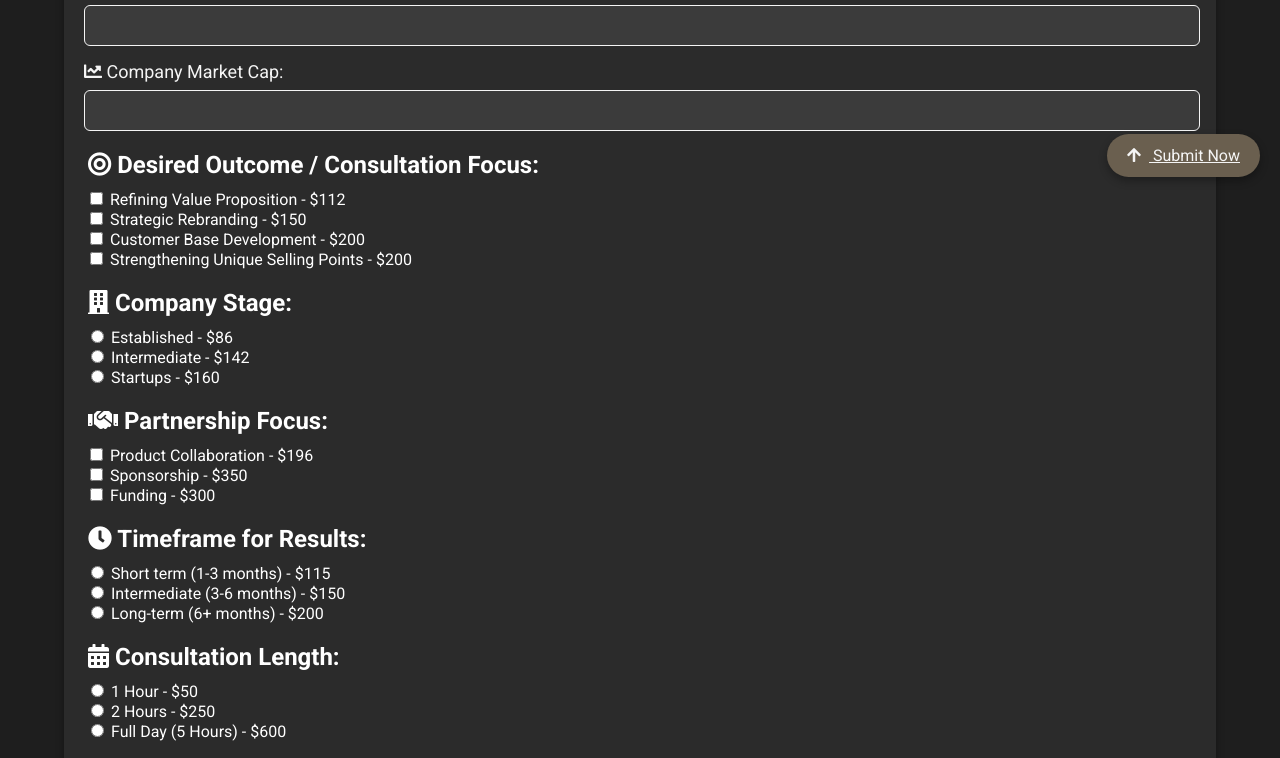
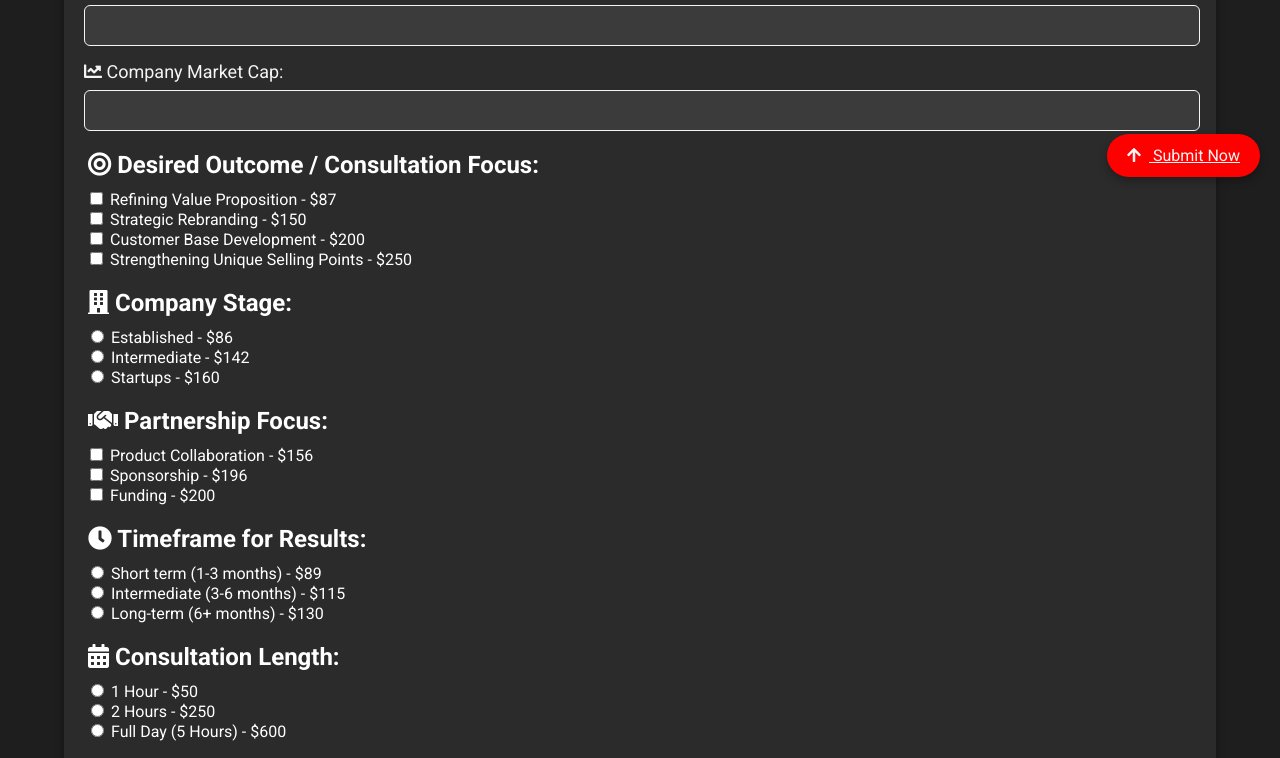
Before and after one commit to fadi077/Gem-Bizz, a plain HTML site: page index.html in a window 1280 px wide. Shown: the part 603-1361 px from the top of the page. Drawn offline with Linux system fonts and the light colour scheme.

Commit message:
Add files via upload

```diff
--- a/index.html
+++ b/index.html
@@ -42,10 +42,10 @@
             <!-- Desired Outcome Section -->
             <fieldset>
                 <legend><i class="fas fa-bullseye"></i> Desired Outcome / Consultation Focus:</legend>
-                <input type="checkbox" value="112" onchange="updatePrice()"> Refining Value Proposition - $112<br>
+                <input type="checkbox" value="112" onchange="updatePrice()"> Refining Value Proposition - $87<br>
                 <input type="checkbox" value="150" onchange="updatePrice()"> Strategic Rebranding - $150<br>
                 <input type="checkbox" value="200" onchange="updatePrice()"> Customer Base Development - $200<br>
-                <input type="checkbox" value="200" onchange="updatePrice()"> Strengthening Unique Selling Points - $200<br>
+                <input type="checkbox" value="200" onchange="updatePrice()"> Strengthening Unique Selling Points - $250<br>
             </fieldset>
 
             <!-- Company Stage Section -->
@@ -59,17 +59,17 @@
             <!-- Partnership Focus Section -->
             <fieldset>
                 <legend><i class="fas fa-handshake"></i> Partnership Focus:</legend>
-                <input type="checkbox" value="196" onchange="updatePrice()"> Product Collaboration - $196<br>
-                <input type="checkbox" value="350" onchange="updatePrice()"> Sponsorship - $350<br>
-                <input type="checkbox" value="300" onchange="updatePrice()"> Funding - $300<br>
+                <input type="checkbox" value="196" onchange="updatePrice()"> Product Collaboration - $156<br>
+                <input type="checkbox" value="350" onchange="updatePrice()"> Sponsorship - $196<br>
+                <input type="checkbox" value="300" onchange="updatePrice()"> Funding - $200<br>
             </fieldset>
 
             <!-- Timeframe for Results -->
             <fieldset>
                 <legend><i class="fas fa-clock"></i> Timeframe for Results:</legend>
-                <input type="radio" name="timeframe" value="115" onchange="updatePrice()"> Short term (1-3 months) - $115<br>
-                <input type="radio" name="timeframe" value="150" onchange="updatePrice()"> Intermediate (3-6 months) - $150<br>
-                <input type="radio" name="timeframe" value="200" onchange="updatePrice()"> Long-term (6+ months) - $200<br>
+                <input type="radio" name="timeframe" value="115" onchange="updatePrice()"> Short term (1-3 months) - $89<br>
+                <input type="radio" name="timeframe" value="150" onchange="updatePrice()"> Intermediate (3-6 months) - $115<br>
+                <input type="radio" name="timeframe" value="200" onchange="updatePrice()"> Long-term (6+ months) - $130<br>
             </fieldset>
 
             <!-- Industry Collaboration -->
--- a/styles.css
+++ b/styles.css
@@ -121,7 +121,7 @@ textarea {
 button {
     margin-top: 20px;
     padding: 12px 20px;
-    background-color: #6a5f4f; /* Muted dark brown for button */
+    background-color: red; /* Muted dark brown for button */
     color: whitesmoke; /* Soft beige for button text */
     border: none;
     border-radius: 6px;
@@ -169,7 +169,7 @@ legend {
     position: fixed;
     bottom: 20px;
     right: 20px;
-    background-color: #6a5f4f;
+    background-color: red;
     color: whitesmoke;
     padding: 12px 20px;
     border-radius: 50px;
```
